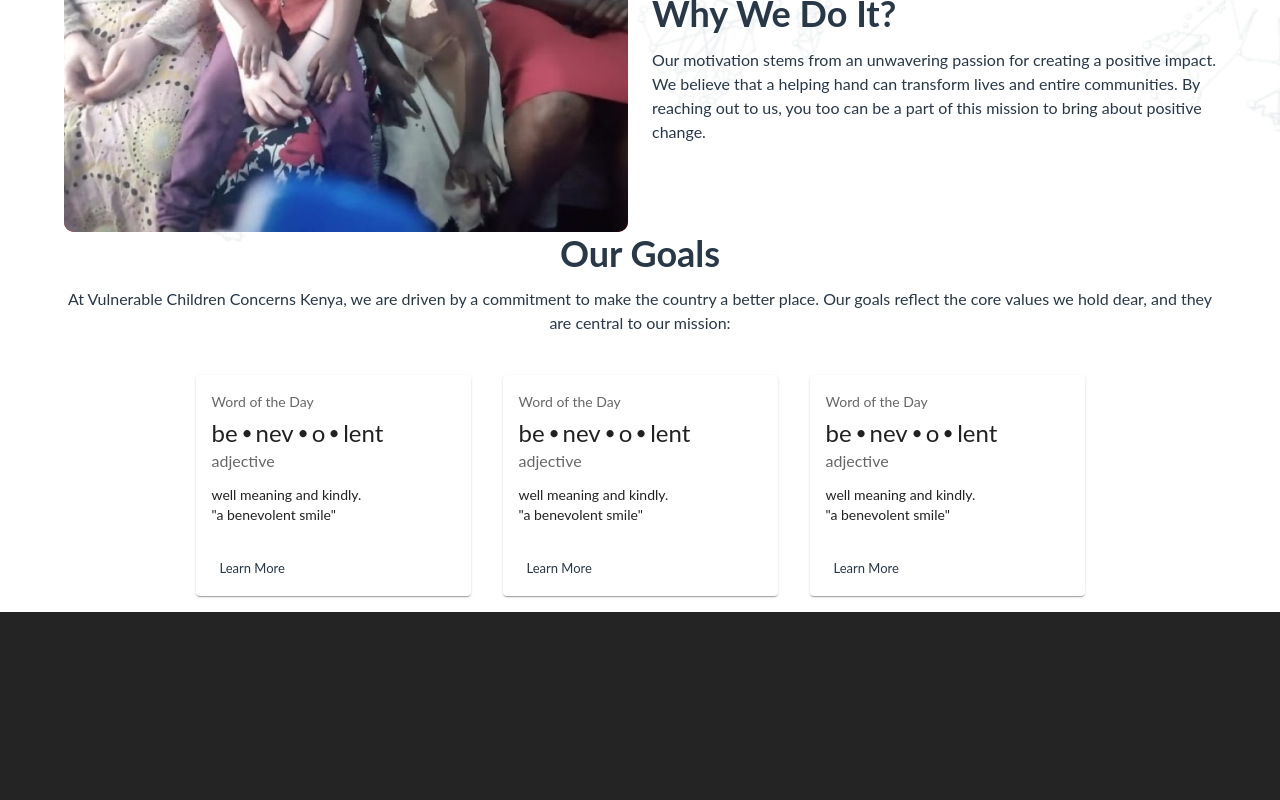
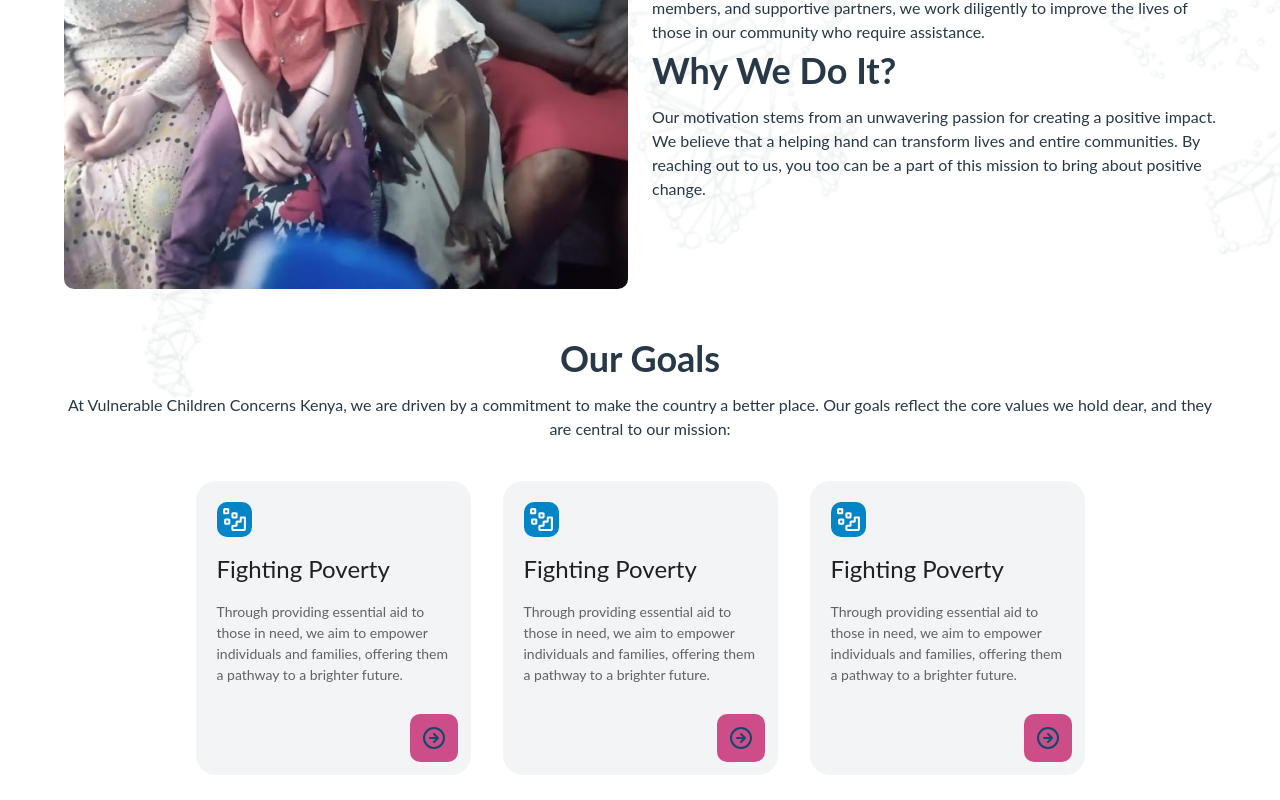
Before and after one commit to mwendwa99/vccke, a React (Vite) app: page / in a window 1280 px wide. Shown: the part 1072-1872 px from the top of the page. Before the commit the page ends 1684 px from the top, so only its background shows below. Built offline with nearby package versions, Linux system fonts and the light colour scheme.

Commit message:
update goals

```diff
--- a/src/App.jsx
+++ b/src/App.jsx
@@ -1,5 +1,7 @@
 import HomePage from "Pages/HomePage";
 import Navbar from "@Navbar";
+
+import "./App.css";
 
 function App() {
   return (
--- a/src/Pages/HomePage.jsx
+++ b/src/Pages/HomePage.jsx
@@ -20,7 +20,7 @@ const HomePage = () => {
   return (
     <Box sx={backgroundStyle}>
       <Container maxWidth="lg">
-        <Grid container spacing={3} sx={{ p: 2 }}>
+        <Grid container spacing={3} sx={{ py: 3 }}>
           <Grid
             item
             sm={6}
@@ -42,6 +42,7 @@ const HomePage = () => {
               </Typography>
             </Box>
             <Button
+              type="text"
               sx={{ width: "100%", my: 10 }}
               variant="contained"
               text="Donate"
@@ -73,7 +74,7 @@ const HomePage = () => {
           </Grid>
         </Grid>
         {/* who we are */}
-        <Grid container spacing={3}>
+        <Grid container spacing={3} sx={{ py: 3 }}>
           <Grid
             item
             sm={6}
@@ -89,7 +90,6 @@ const HomePage = () => {
                 height: "100%",
                 width: "100%",
                 objectFit: "cover",
-                backgroundColor: "red",
               }}
               src={vcck5}
               alt="children"
@@ -109,7 +109,7 @@ const HomePage = () => {
             }}
           >
             <Box>
-              <Typography gutterBottom graphy variant="h2">
+              <Typography gutterBottom variant="h2">
                 Who We Are?
               </Typography>
               <Typography gutterBottom variant="body1">
@@ -143,7 +143,7 @@ const HomePage = () => {
           </Grid>
         </Grid>
         {/* Goals */}
-        <Grid container spacing={3}>
+        <Grid container spacing={3} sx={{ py: 3 }}>
           <Grid item xs={12}>
             <Typography align="center" gutterBottom variant="h2">
               Our Goals
--- a/src/components/Button/Button.jsx
+++ b/src/components/Button/Button.jsx
@@ -1,16 +1,32 @@
-import { Button } from "@mui/material";
+import Button from "@mui/material/Button";
+import IconButton from "@mui/material/IconButton";
 import PropTypes from "prop-types";
 
 export default function CustomButton(props) {
-  return (
-    <Button variant={props.variant} sx={props.sx}>
-      {props.text}
-    </Button>
-  );
+  switch (props.type) {
+    case "text":
+      return (
+        <Button variant={props.variant} sx={props.sx}>
+          {props.text}
+        </Button>
+      );
+    case "icon":
+      return (
+        <IconButton aria-label={props.label} sx={props.sx}>
+          <img style={{ padding: "10px" }} src={props.icon} alt={props.label} />
+        </IconButton>
+      );
+    default:
+      return null;
+  }
 }
 
 CustomButton.propTypes = {
-  variant: PropTypes.string.isRequired,
-  text: PropTypes.string.isRequired,
+  variant: PropTypes.string,
+  text: PropTypes.string,
   styles: PropTypes.object,
+  sx: PropTypes.object,
+  type: PropTypes.string.isRequired,
+  label: PropTypes.string,
+  icon: PropTypes.string,
 };
--- a/src/components/Card/Card.jsx
+++ b/src/components/Card/Card.jsx
@@ -1,40 +1,46 @@
-import Box from "@mui/material/Box";
 import Card from "@mui/material/Card";
 import CardActions from "@mui/material/CardActions";
 import CardContent from "@mui/material/CardContent";
-import Button from "@mui/material/Button";
+import CardHeader from "@mui/material/CardHeader";
+// import Button from "@mui/material/Button";
 import Typography from "@mui/material/Typography";
 
-const bull = (
-  <Box
-    component="span"
-    sx={{ display: "inline-block", mx: "2px", transform: "scale(0.8)" }}
-  >
-    •
-  </Box>
-);
+import Button from "@Button";
+import dataIcon from "Icons/data.svg";
+import arrowRight from "Icons/arrow-circle-right.svg";
 
 export default function BasicCard() {
   return (
-    <Card sx={{ minWidth: 275, m: 2 }}>
+    <Card sx={{ width: 275, m: 2 }} elevation={0}>
       <CardContent>
+        <img
+          style={{
+            backgroundColor: "#0284C7",
+            padding: "5px",
+            borderRadius: "10px",
+            display: "block",
+            float: "left",
+          }}
+          src={dataIcon}
+          height="35px"
+          width="35px"
+          alt="data-icon"
+        />
+        <CardHeader title=" Fighting Poverty" />
+
         <Typography sx={{ fontSize: 14 }} color="text.secondary" gutterBottom>
-          Word of the Day
-        </Typography>
-        <Typography variant="h5" component="div">
-          be{bull}nev{bull}o{bull}lent
-        </Typography>
-        <Typography sx={{ mb: 1.5 }} color="text.secondary">
-          adjective
-        </Typography>
-        <Typography variant="body2">
-          well meaning and kindly.
-          <br />
-          {'"a benevolent smile"'}
+          Through providing essential aid to those in need, we aim to empower
+          individuals and families, offering them a pathway to a brighter
+          future.
         </Typography>
       </CardContent>
-      <CardActions>
-        <Button size="small">Learn More</Button>
+      <CardActions style={{ justifyContent: "flex-end" }}>
+        <Button
+          variant="button"
+          type="icon"
+          icon={arrowRight}
+          label="arrow-circle-right"
+        />
       </CardActions>
     </Card>
   );
--- a/src/components/Navbar/Navbar.jsx
+++ b/src/components/Navbar/Navbar.jsx
@@ -83,6 +83,7 @@ function Navbar() {
           <Box sx={{ flexGrow: 1, display: { xs: "none", md: "flex" } }}>
             {pages.map((page) => (
               <Button
+                type="text"
                 key={page}
                 onClick={handleCloseNavMenu}
                 sx={{ display: "block" }}
@@ -94,6 +95,7 @@ function Navbar() {
 
           <Box sx={{ flexGrow: 0 }}>
             <Button
+              type="text"
               onClick={handleOpenUserMenu}
               variant="contained"
               text="Donate"
--- a/src/theme.js
+++ b/src/theme.js
@@ -71,6 +71,53 @@ const theme = createTheme({
         },
       },
     },
+    MuiCard: {
+      styleOverrides: {
+        root: {
+          background: "#F3F4F6",
+          borderRadius: 20,
+          width: "100%",
+          padding: "5px",
+          "&:hover": {
+            backgroundColor: "#CD4D88",
+            cursor: "pointer",
+            transition: "all 0.3s ease-in-out",
+          },
+          "&:hover img": {
+            backgroundColor: "#FBBF24",
+          },
+        },
+      },
+    },
+    MuiCardContent: {
+      styleOverrides: {
+        root: {
+          display: "flex",
+          flexDirection: "column",
+          "&:hover img": {
+            backgroundColor: "#fff",
+          },
+        },
+      },
+    },
+    MuiCardHeader: {
+      styleOverrides: {
+        root: {
+          paddingLeft: "0px",
+          paddingRight: "0px",
+        },
+      },
+    },
+    MuiIconButton: {
+      styleOverrides: {
+        root: {
+          padding: "2px",
+          backgroundColor: "#CD4D88",
+          borderRadius: "10px",
+          alignSelf: "flex-end",
+        },
+      },
+    },
   },
 });
 
```
Also changed, not shown: src/assets/icons/arrow-circle-right.svg (added), src/assets/icons/data.svg (added).
